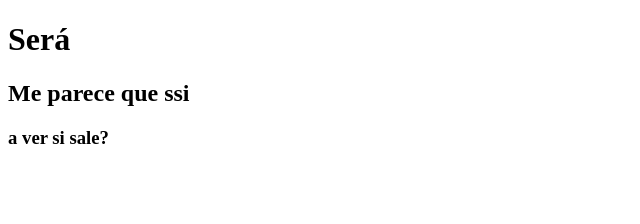
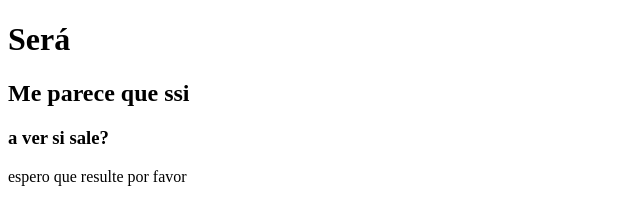
Before and after one commit to NykoFCO/villapueyrredon, a plain HTML site: page Practicapaginaweb/index/Untitled-1.html in a window 1280 px wide. Shown: the whole page, without its empty margins (0-640 px from the left). Drawn offline with Linux system fonts and the light colour scheme.

Commit message:
por fis por fis

```diff
--- a/Practicapaginaweb/index/Untitled-1.html
+++ b/Practicapaginaweb/index/Untitled-1.html
@@ -10,6 +10,6 @@
     <h1>Será</h1>
     <h2>Me parece que ssi</h2>
     <h3>a ver si sale?</h3>
-
+    <p>espero que resulte por favor</p>
 </body>
 </html>
```
